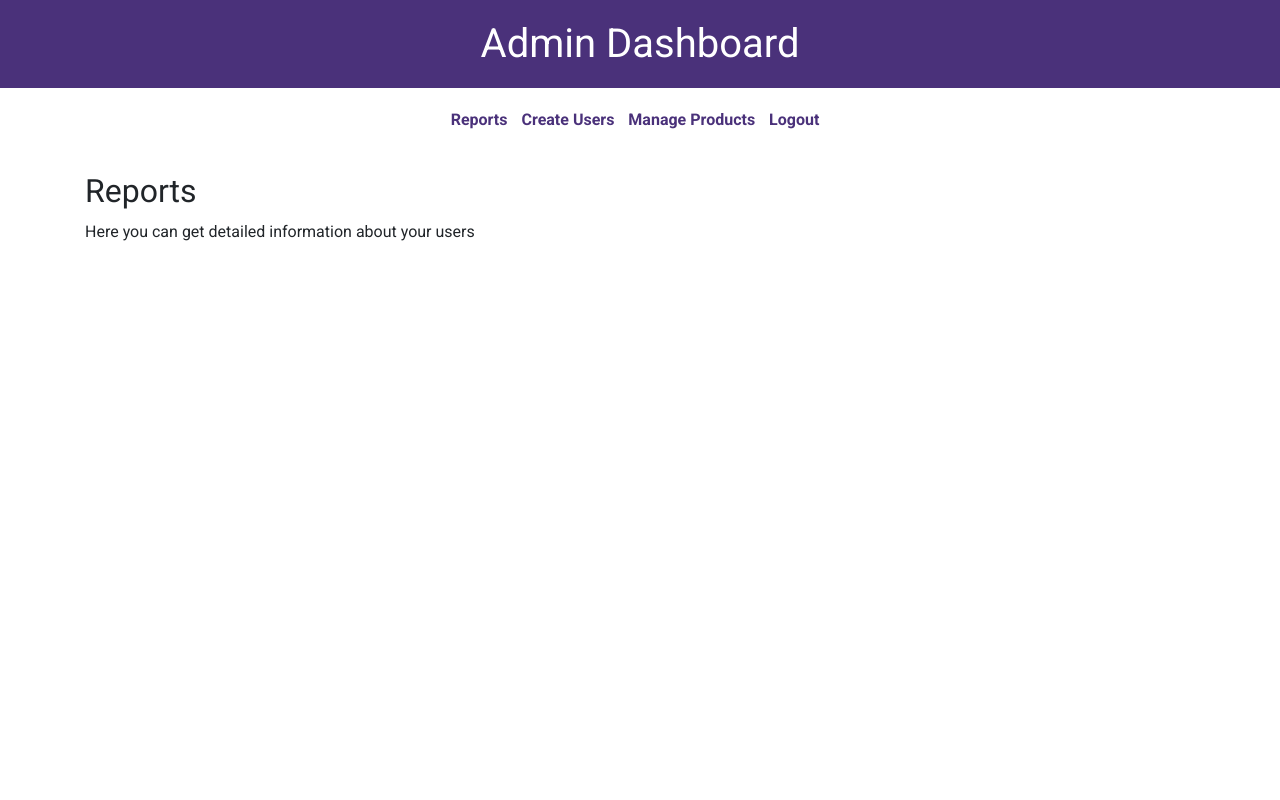
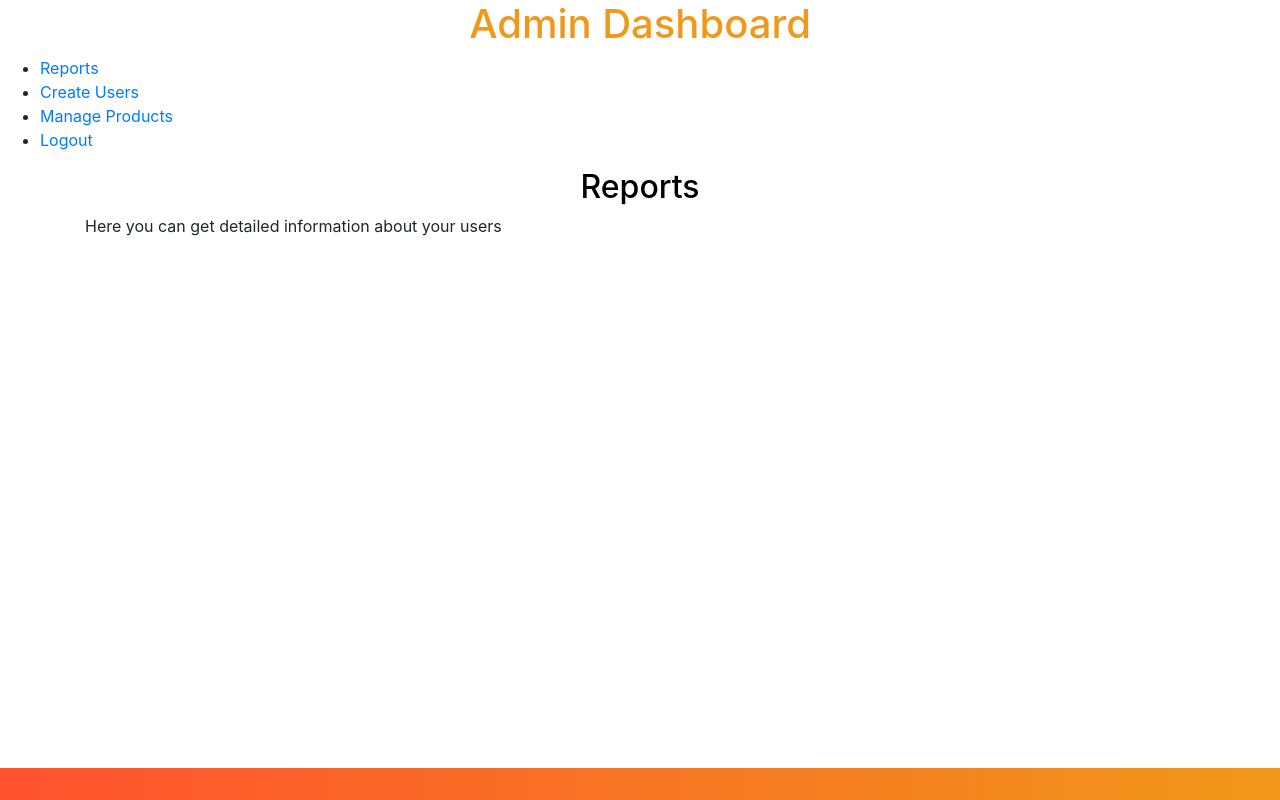
Before and after one commit to wooyakob/sensaigroup, a Flask app: page /admin_dash in a window 1280 px wide. Run offline with Flask 3, Linux system fonts and the light colour scheme; the visitor is signed in with stand-in values (Sample User, id 1); parts of the project's set-up code (start-up, migrations or seed data) failed here and were passed over; some libraries are stand-ins or nearby versions.

Commit message:
remove admin dash styling

```diff
--- a/templates/admin_dash.html
+++ b/templates/admin_dash.html
@@ -7,86 +7,13 @@
     <title>Admin Dashboard | Paragon 28</title>
 
     <link rel="stylesheet" href="https://maxcdn.bootstrapcdn.com/bootstrap/4.5.2/css/bootstrap.min.css">
-    <link rel="stylesheet" href="{{ url_for('static', filename='styles.css') }}">
+    <link rel="stylesheet" href="{{ url_for('static', filename='landing.css') }}">
 
     <link rel="preconnect" href="https://fonts.googleapis.com">
     <link rel="preconnect" href="https://fonts.gstatic.com" crossorigin>
     <link href="https://fonts.googleapis.com/css2?family=Roboto:wght@400;700&display=swap" rel="stylesheet">
 
     <link rel="shortcut icon" type="image/x-icon" href="/static/favicon2.ico">
-
-    <style>
-        body {
-            font-family: 'Roboto', sans-serif;
-        }
-
-        .admin-header {
-            background-color: #4A317A;
-            color: #fff;
-            padding: 20px;
-            text-align: center;
-        }
-
-        .admin-header h1 {
-            margin-bottom: 0;
-        }
-
-        .admin-links {
-            list-style-type: none;
-            padding: 0;
-            margin: 20px 0;
-            text-align: center;
-        }
-
-        .admin-links li {
-            display: inline-block;
-            margin-right: 10px;
-        }
-
-        .admin-links li a {
-            color: #4A317A;
-            text-decoration: none;
-            font-weight: bold;
-        }
-
-        .admin-content {
-            padding: 20px;
-        }
-
-        .footer {
-            background-color: #4A317A;
-            color: #fff;
-            padding: 20px 0;
-        }
-
-        .footer p {
-            margin-bottom: 0;
-        }
-
-        .footer a {
-            color: #fff;
-        }
-
-        .footer a:not(:last-child) {
-            margin-right: 10px;
-        }
-
-        .text-purple {
-            color: #4A317A;
-        }
-
-        .admin-section {
-            margin-bottom: 30px;
-        }
-
-        .admin-section h2 {
-            margin-bottom: 10px;
-        }
-
-        .admin-section p {
-            margin-bottom: 5px;
-        }
-    </style>
 </head>
 
 <body>
```
